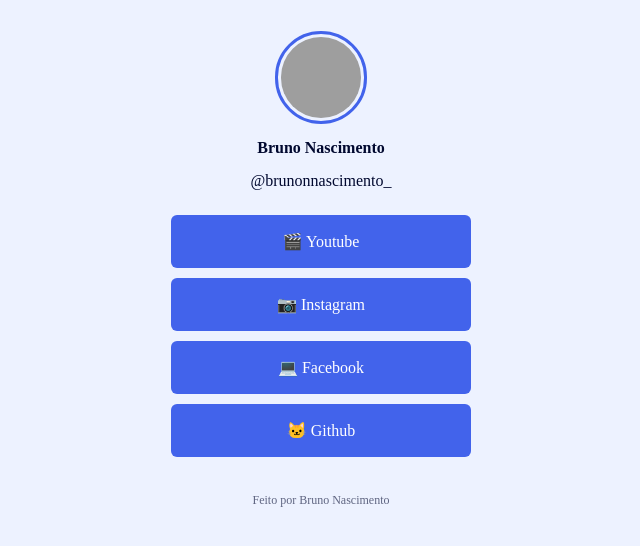
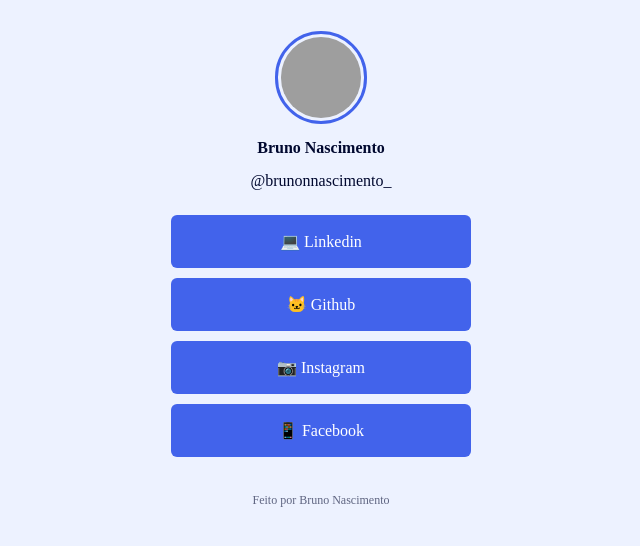
Before and after one commit to brunonascimentoo/reactProject, a React (Vite) app: page / in a window 1280 px wide. Shown: the top 546 px of the page, without its empty margins (319-959 px from the left). Built offline with nearby package versions, Linux system fonts and the light colour scheme; grey boxes are pictures that could not be loaded.

Commit message:
Deletando botao youtube para acrescentar linkedin

```diff
--- a/src/pages/Links/index.jsx
+++ b/src/pages/Links/index.jsx
@@ -9,10 +9,10 @@ export function Links() {
        <h3>Bruno Nascimento</h3>
        <span>@brunonnascimento_</span>
        </header>
-        <Button title='🎬 Youtube' links='https://www.youtube.com'/>
+        <Button title='💻 Linkedin' links='https://www.linkedin.com/in/brunonascimento1996/'/>
+        <Button title='🐱 Github' links='https://github.com/capbruno'/>
         <Button title='📷 Instagram' links='https://www.instagram.com/brunonnascimento_/' />
-        <Button title='💻 Facebook' links='https://www.facebook.com/profile.php?id=100067153975680'/>
-        <Button title='🐱 Github' links='https://github.com/capbruno'/>
+        <Button title='📱 Facebook' links='https://www.facebook.com/profile.php?id=100067153975680'/>
 
         <h4>Feito por Bruno Nascimento</h4>
         </Container>
```
